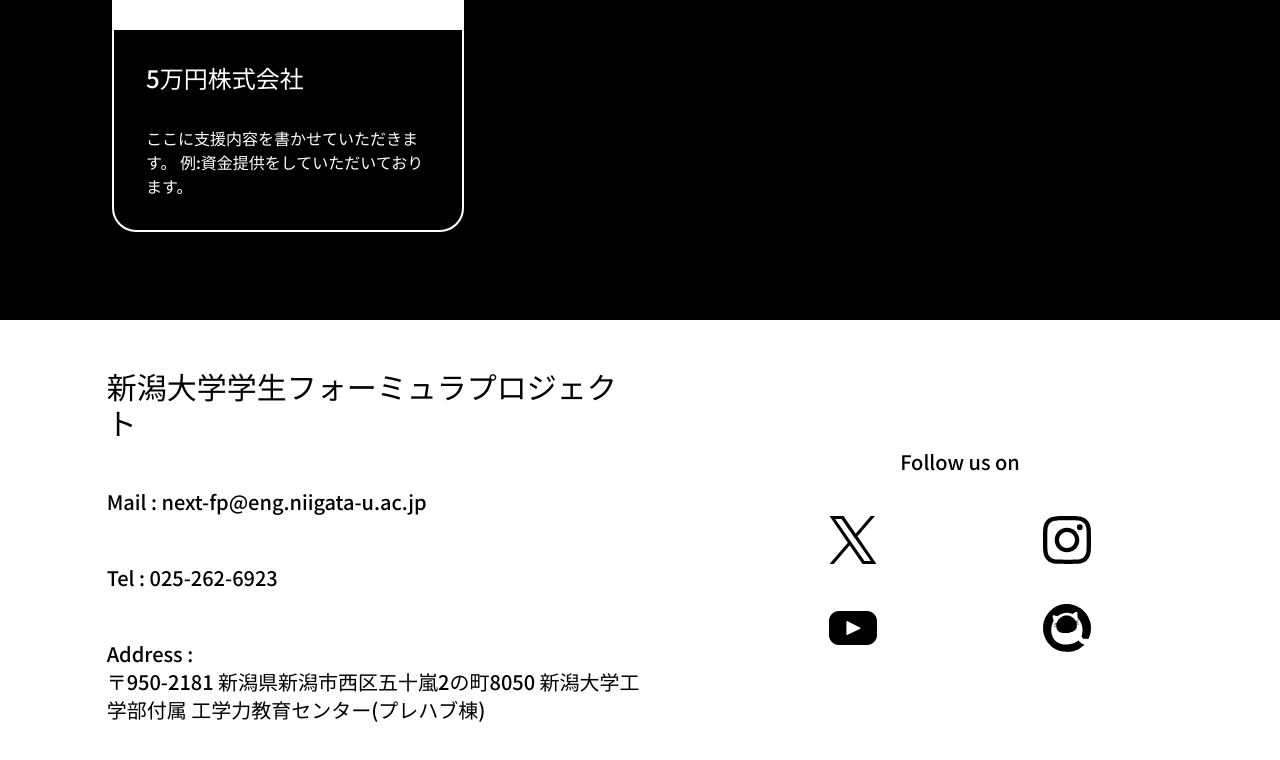
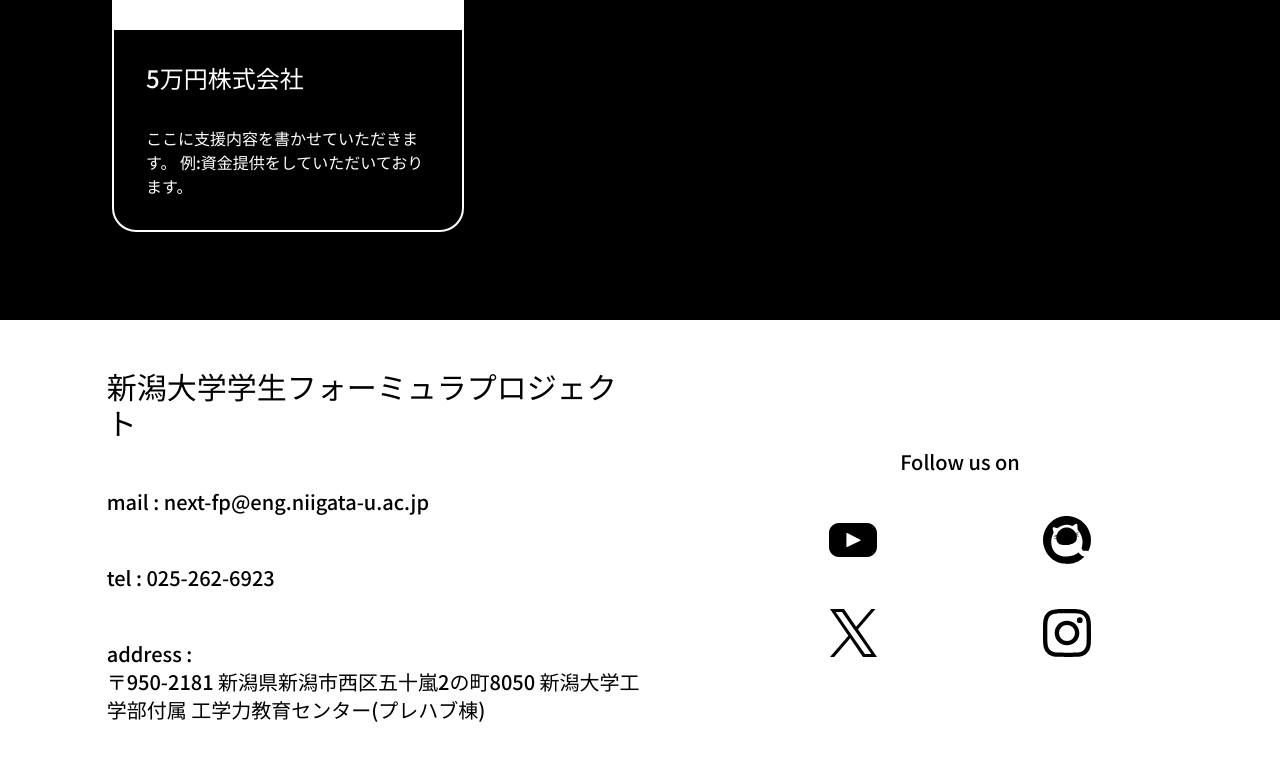
Before and after one commit to nextfp/nextPage, a Next.js app: page /sponsor/detail in a window 1280 px wide. Shown: the part 5427-6187 px from the top of the page. Built offline with nearby package versions, Linux system fonts and the light colour scheme.

Commit message:
refactor: fotterをjsonで管理できるようにしました

```diff
--- a/components/Footer.tsx
+++ b/components/Footer.tsx
@@ -1,24 +1,25 @@
 import Image from "next/image";
 import Link from "./Link";
-import { XLogo, InstagramLogo, QiitaLogo, YoutubeLogo } from "@/public/svg";
+import footerList from "@/data/footerList";
+import React from "react";
 
 export default function Footer() {
   return (
     <footer className="bg-white">
       <div className="mx-auto grid max-w-screen-2xl grid-cols-12 py-12">
-        <div className="col-span-5 col-start-2">
-          <p className="text-2xl text-black md:text-3xl">
-            新潟大学学生フォーミュラプロジェクト
-          </p>
-          <p className="mt-12 text-xl text-black">
-            Mail : next-fp@eng.niigata-u.ac.jp
-          </p>
-          <p className="mt-12 text-xl text-black">Tel : 025-262-6923</p>
-          <p className="mt-12 text-xl text-black">
-            Address : <br />
-            〒950-2181 新潟県新潟市西区五十嵐2の町8050 新潟大学工学部付属
-            工学力教育センター(プレハブ棟)
-          </p>
+        <div className="col-span-5 col-start-2 flex flex-col gap-12">
+          <p className="text-2xl text-black md:text-3xl">{footerList.title}</p>
+          {footerList.contact.map((con) => (
+            <p key={con.key} className="text-xl text-black">
+              {con.key + " : "}
+              {con.value.split("\n").map((line, index) => (
+                <React.Fragment key={index}>
+                  {line}
+                  <br />
+                </React.Fragment>
+              ))}
+            </p>
+          ))}
         </div>
         <div className="col-span-5 col-start-7">
           <div className="mt-20 grid grid-cols-5 gap-y-16">
@@ -26,34 +27,25 @@ export default function Footer() {
               <center className="col-span-full text-xl text-black">
                 Follow us on
               </center>
-              <Link
-                className="col-span-full sm:col-span-6 "
-                href="https://twitter.com/NEXT_Formula"
-                aria-label="Twitter Link"
-              >
-                <XLogo className="mx-auto h-12 w-12 fill-black stroke-black" />
-              </Link>
-              <Link
-                className="col-span-full sm:col-span-6 sm:col-start-7"
-                href="https://www.instagram.com/next.fp/"
-                aria-label="Instagram Link"
-              >
-                <InstagramLogo className="mx-auto h-12  w-12" />
-              </Link>
-              <Link
-                className="col-span-full sm:col-span-6"
-                href="https://www.youtube.com/channel/UC4didWGeB9XZ70Q3JeKMtTg"
-                aria-label="Youtube Link"
-              >
-                <YoutubeLogo className="mx-auto h-12 w-12 fill-black" />
-              </Link>
-              <Link
-                className="col-span-full mb-9 sm:col-span-6 sm:col-start-7"
-                href="https://qiita.com/nextfp"
-                aria-label="Qiita Link"
-              >
-                <QiitaLogo className="mx-auto h-12 w-12 fill-black" />
-              </Link>
+              {footerList.link.map((link) => (
+                <Link
+                  key={link.name}
+                  className="col-span-full sm:col-span-6 "
+                  href={link.url}
+                  aria-label={link.name}
+                >
+                  <div className="mx-auto h-fit w-fit">
+                    <span
+                      className="mx-auto inline-block h-12 w-12 bg-black"
+                      style={{
+                        maskImage: `url(${link.iconUrl})`,
+                        maskRepeat: "no-repeat",
+                        maskPosition: "center",
+                      }}
+                    />
+                  </div>
+                </Link>
+              ))}
             </div>
           </div>
           <div></div>
--- a/components/sponsorPopUp.tsx
+++ b/components/sponsorPopUp.tsx
@@ -73,7 +73,7 @@ const SponsorPopUp = ({
             closeWithClickOutSideMethod(e);
           }}
         >
-          <div className="mt-1/6 min-h-fit max-h-full w-[400px] rounded-3xl bg-white md:w-[700px]">
+          <div className="mt-1/6 max-h-full min-h-fit w-[400px] rounded-3xl bg-white md:w-[700px]">
             <div className="flex justify-end">
               <button
                 className="mr-8 mt-8 h-8 w-8"
@@ -94,11 +94,11 @@ const SponsorPopUp = ({
                 </svg>
               </button>
             </div>
-            <div className="flex max-h-full min-h-fit flex-col gap-6 mb-16 px-12">
+            <div className="mb-16 flex max-h-full min-h-fit flex-col gap-6 px-12">
               <h3 className="text-2xl font-bold text-black">{data.title}</h3>
               <div className=" h-[calc(40%)]">
                 <Image
-                  className="max-h-full max-w-full mx-auto rounded-xl"
+                  className="mx-auto max-h-full max-w-full rounded-xl"
                   src={data.Image}
                   alt={data.ImageAlt}
                   width={633 * 0.8}
--- /dev/null
+++ b/data/footerList.ts
@@ -0,0 +1,36 @@
+const footerList = {
+  title: "新潟大学学生フォーミュラプロジェクト",
+  contact: [
+    { key: "mail", value: "next-fp@eng.niigata-u.ac.jp" },
+    { key: "tel", value: "025-262-6923" },
+    {
+      key: "address",
+      value:
+        "\n 〒950-2181 新潟県新潟市西区五十嵐2の町8050 新潟大学工学部付属 工学力教育センター(プレハブ棟)",
+    },
+  ],
+  link: [
+    {
+      name: "YouTube Link",
+      url: "https://www.youtube.com/channel/UC4didWGeB9XZ70Q3JeKMtTg",
+      iconUrl: "/svg/youtubeLogo.svg",
+    },
+    {
+      name: "Qiita Link",
+      url: "https://qiita.com/nextfp",
+      iconUrl: "/svg/qiitaLogo.svg",
+    },
+    {
+      name: "Twitter Link",
+      url: "https://twitter.com/NEXT_Formula",
+      iconUrl: "/svg/XLogo.svg",
+    },
+    {
+      name: "Instagram Link",
+      url: "https://www.instagram.com/next.fp/",
+      iconUrl: "/svg/instagramLogo.svg",
+    },
+  ],
+};
+
+export default footerList;
```
Also changed, not shown: public/svg/qiitaLogo.svg, public/svg/youtubeLogo.svg.
